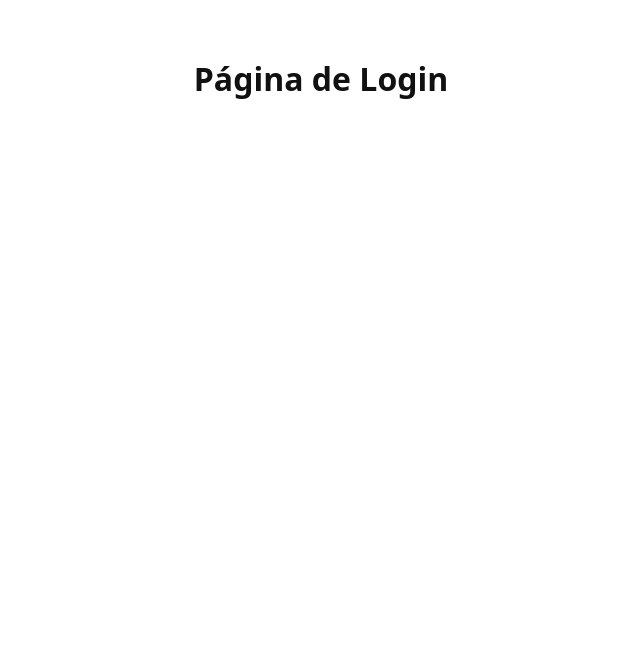
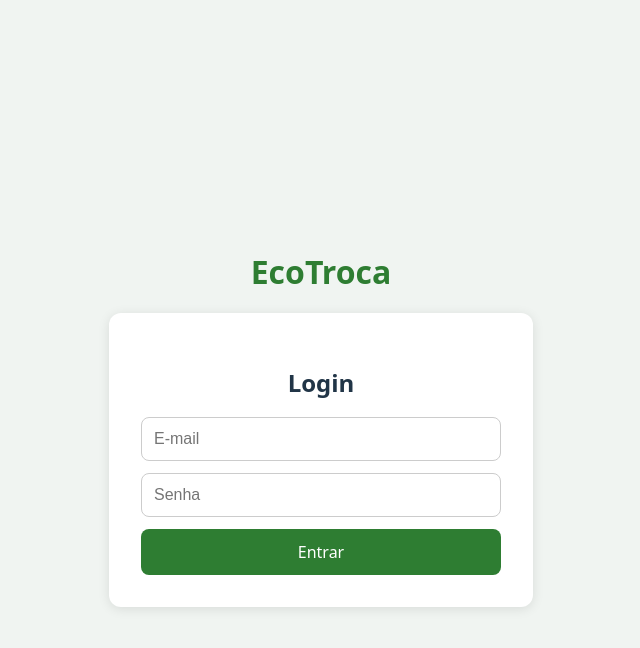
Before and after one commit to mateusHtech/Eco-troca-TURMA_FSN2, a React (Vite) app in the folder Front-end/Ecotroca_FSN2/: page /login in a window 1280 px wide. Shown: the top 648 px of the page, without its empty margins (319-959 px from the left). Built offline with nearby package versions, Linux system fonts and the light colour scheme.

Commit message:
subindo a tela de login

```diff
--- a/Front-end/Ecotroca_FSN2/src/App.jsx
+++ b/Front-end/Ecotroca_FSN2/src/App.jsx
@@ -3,6 +3,7 @@ import PublicarItem from './pages/PublicarItem';
 import Home from './pages/Home';
 import DetalhesItem from './pages/ItemDetalhes';
 import Login from './pages/Login';
+import MeuPerfil from './pages/MeuPerfil';
 
 function App() {
   return (
@@ -12,6 +13,7 @@ function App() {
         <Route path="/" element={<Home />} />
         <Route path="/detalhes/:id" element={<DetalhesItem />} />
         <Route path="/login" element={<Login />} />
+        <Route path="/MeuPerfil" element={<MeuPerfil />} />
       </Routes>
     </BrowserRouter>
   );
--- a/Front-end/Ecotroca_FSN2/src/pages/Login/Login.module.css
+++ b/Front-end/Ecotroca_FSN2/src/pages/Login/Login.module.css
@@ -0,0 +1,63 @@
+.container {
+  display: flex;
+  flex-direction: column;
+  align-items: center;
+  justify-content: center;
+  min-height: 100vh;
+  background-color: #f0f4f1;
+  padding: 20px;
+}
+
+.logo {
+  font-size: 32px;
+  font-weight: bold;
+  margin-bottom: 24px;
+  color: #2e7d32;
+}
+
+.form {
+  background: white;
+  padding: 32px;
+  border-radius: 12px;
+  box-shadow: 0 2px 12px rgba(0, 0, 0, 0.1);
+  width: 100%;
+  max-width: 360px;
+  display: flex;
+  flex-direction: column;
+}
+
+.title {
+  font-size: 24px;
+  margin-bottom: 16px;
+  text-align: center;
+}
+
+.input {
+  padding: 12px;
+  margin-bottom: 12px;
+  border: 1px solid #ccc;
+  border-radius: 8px;
+  font-size: 16px;
+}
+
+.button {
+  background-color: #2e7d32;
+  color: white;
+  padding: 12px;
+  border: none;
+  border-radius: 8px;
+  cursor: pointer;
+  font-size: 16px;
+  transition: background 0.2s ease;
+}
+
+.button:hover {
+  background-color: #1b5e20;
+}
+
+.error {
+  color: red;
+  font-size: 14px;
+  margin-bottom: 8px;
+  text-align: center;
+}
--- a/Front-end/Ecotroca_FSN2/src/pages/Login/index.jsx
+++ b/Front-end/Ecotroca_FSN2/src/pages/Login/index.jsx
@@ -1,11 +1,62 @@
-import React from 'react';
+import React, { useState } from "react";
+import styles from "./Login.module.css";
+import { useNavigate } from 'react-router-dom';
 
-const Login = () => {
+
+function Login() {
+  const [email, setEmail] = useState("");
+  const [senha, setSenha] = useState("");
+  const [erro, setErro] = useState("");
+  const navigate = useNavigate();
+
+
+  const handleLogin = (e) => {
+    e.preventDefault();
+
+    if (email === "" || senha === "") {
+      setErro("Preencha todos os campos.");
+      return;
+    }
+
+    if (email === "usuario@ecotroca.com" && senha === "123456") {
+      alert("Login realizado com sucesso!");
+      navigate('/');
+      // Aqui você pode redirecionar, ex: navigate('/perfil')
+    } else {
+      setErro("E-mail ou senha incorretos.");
+    }
+  };
+
   return (
-  <div style={{ padding: 40, textAlign: 'center' }}>
-    <h1>Página de Login</h1>
+    <div className={styles.container}>
+      <h1 className={styles.logo}>EcoTroca</h1>
+      <form onSubmit={handleLogin} className={styles.form}>
+        <h2 className={styles.title}>Login</h2>
+
+        {erro && <p className={styles.error}>{erro}</p>}
+
+        <input
+          type="email"
+          placeholder="E-mail"
+          value={email}
+          onChange={(e) => setEmail(e.target.value)}
+          className={styles.input}
+        />
+
+        <input
+          type="password"
+          placeholder="Senha"
+          value={senha}
+          onChange={(e) => setSenha(e.target.value)}
+          className={styles.input}
+        />
+
+        <button type="submit" className={styles.button}>
+          Entrar
+        </button>
+      </form>
     </div>
   );
-};
+}
 
 export default Login;
--- a/Front-end/Ecotroca_FSN2/src/pages/MeuPerfil/MeuPerfil.module.css
+++ b/Front-end/Ecotroca_FSN2/src/pages/MeuPerfil/MeuPerfil.module.css
@@ -0,0 +1,120 @@
+.container {
+  min-height: 100vh;
+  background-color: #f9f9f9;
+}
+
+.header {
+  display: flex;
+  justify-content: space-between;
+  align-items: center;
+  padding: 16px 32px;
+  background-color: white;
+  box-shadow: 0 1px 5px rgba(0, 0, 0, 0.1);
+}
+
+.logo {
+  font-size: 20px;
+  font-weight: bold;
+}
+
+.userSettings {
+  display: flex;
+  align-items: center;
+  gap: 12px;
+}
+
+.settingsBtn {
+  background: none;
+  border: none;
+  font-size: 18px;
+  cursor: pointer;
+}
+
+.avatar {
+  width: 32px;
+  height: 32px;
+  border-radius: 50%;
+}
+
+.main {
+  padding: 32px;
+}
+
+.title {
+  font-size: 24px;
+  margin-bottom: 16px;
+}
+
+.tabs {
+  display: flex;
+  gap: 20px;
+  margin-bottom: 16px;
+  border-bottom: 1px solid #ccc;
+}
+
+.tab {
+  background: none;
+  border: none;
+  font-size: 16px;
+  cursor: pointer;
+  padding-bottom: 4px;
+  border-bottom: 2px solid transparent;
+}
+
+.active {
+  border-bottom: 2px solid #1d1d1d;
+  font-weight: bold;
+}
+
+.itemList {
+  list-style: none;
+  display: flex;
+  flex-direction: column;
+  gap: 20px;
+  padding: 0;
+  margin: 0;
+}
+
+.item {
+  display: flex;
+  align-items: center;
+  background-color: white;
+  padding: 12px 16px;
+  border-radius: 8px;
+  box-shadow: 0 2px 6px rgba(0, 0, 0, 0.05);
+  gap: 16px;
+}
+
+.itemImage {
+  width: 50px;
+  height: 50px;
+  border-radius: 8px;
+  object-fit: cover;
+}
+
+.itemInfo h3 {
+  font-size: 16px;
+  margin: 0;
+}
+
+.itemInfo p {
+  font-size: 14px;
+  color: #555;
+  margin: 0;
+}
+
+.editBtn {
+  margin-left: auto;
+  padding: 6px 12px;
+  background-color: #f2f2f2;
+  border: none;
+  border-radius: 6px;
+  cursor: pointer;
+  font-size: 14px;
+}
+
+.placeholder {
+  font-size: 14px;
+  color: #666;
+  margin-top: 12px;
+}
--- a/Front-end/Ecotroca_FSN2/src/pages/MeuPerfil/index.jsx
+++ b/Front-end/Ecotroca_FSN2/src/pages/MeuPerfil/index.jsx
@@ -0,0 +1,74 @@
+import React, { useState } from 'react';
+import styles from './MeuPerfil.module.css';
+
+function MeuPerfil() {
+  const [activeTab, SetActiveTab] = useState("itens");
+
+const itemsMock = [
+  {
+    id: 1,
+    title: "Livros",
+    description: "Livros usados",
+  },
+  {
+    id: 2,
+    title: "Roupas",
+    description: "Roupas em bom estado",
+  },
+  {
+    id: 3,
+    title: "Brinquedos",
+    description: "Brinquedos pouco usados",
+  },
+];
+
+
+  return (
+    <div className={styles.container}>
+      <header className={styles.header}>
+        <h1 className={styles.logo}>EcoTroca</h1>
+        <div className={styles.userSettings}>
+          <button className={styles.settingsBtn}>⚙</button>
+        </div>
+      </header>
+
+      <main className={styles.main}>
+        <h2 className={styles.title}>Meu Perfil</h2>
+
+        <nav className={styles.nav}>
+          <h2>EcoTroca</h2>
+          <ul>
+            <li><a href="/">Início</a></li>
+            <li><a href="/publicar">Publicar Item</a></li>
+            <li><a href="/meus-itens">Meus Itens</a></li>
+            <li><a href="/perfil">Perfil</a></li>
+          </ul>
+        </nav>
+
+        {activeTab === "itens" && (
+          <ul className={styles.itemList}>
+            {itemsMock.map((item) => (
+              <li key={item.id} className={styles.item}>
+                <div className={styles.itemInfo}>
+                  <h3>{item.title}</h3>
+                  <p>{item.description}</p>
+                </div>
+                <button className={styles.editBtn}>Editar</button>
+              </li>
+            ))}
+          </ul>
+        )}
+
+        {activeTab === "recebidas" && (
+          <div className={styles.placeholder}>Você ainda não recebeu ofertas.</div>
+        )}
+
+        {activeTab === "enviadas" && (
+          <div className={styles.placeholder}>Você ainda não enviou ofertas.</div>
+        )}
+      </main>
+    </div>
+  );
+}
+
+export default MeuPerfil;
```
